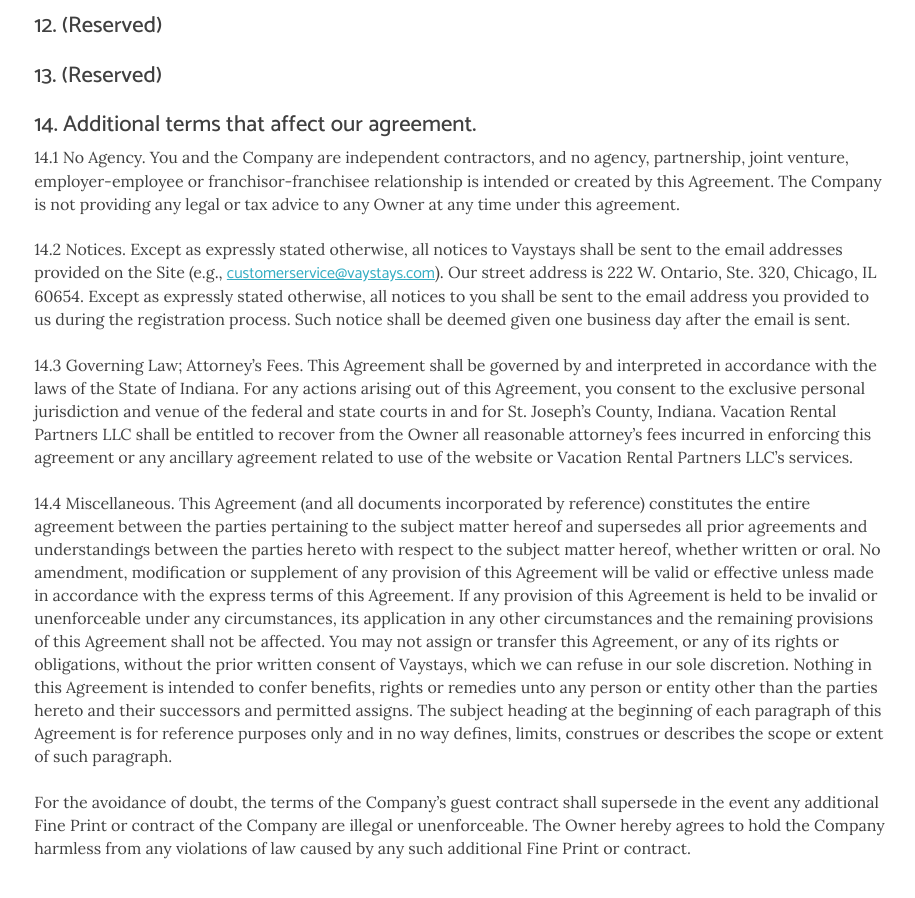
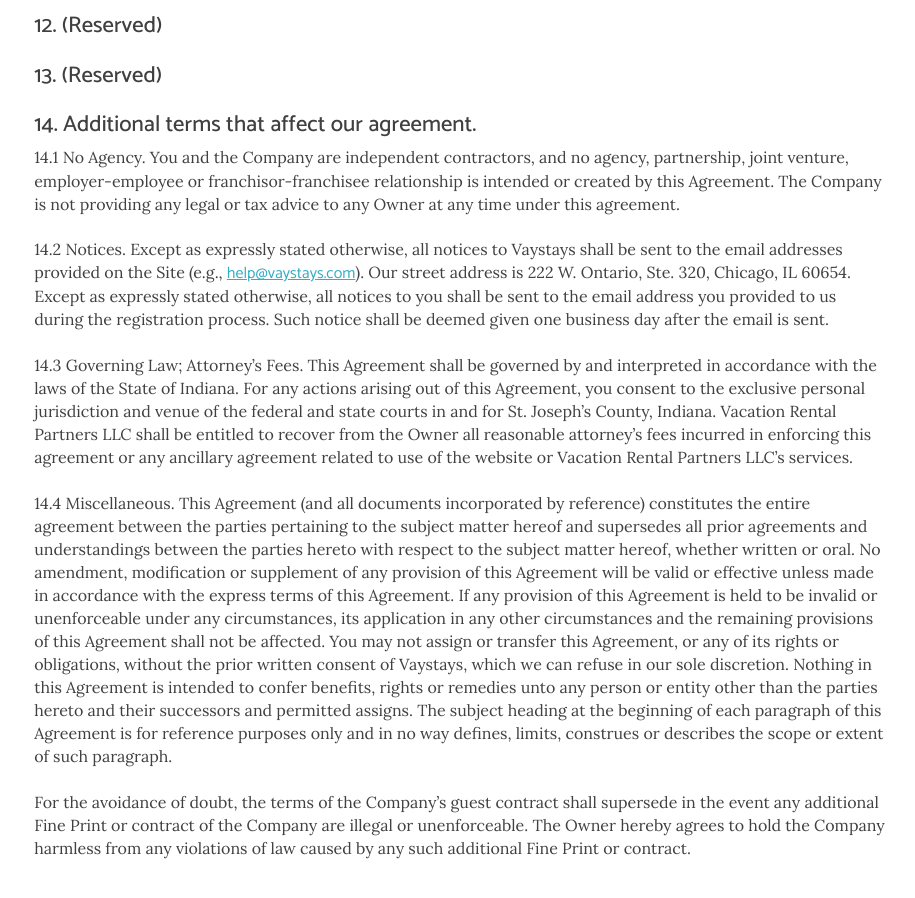
Before and after one commit to vaystays/vaystays-static, a Jekyll site: the page built from legal/owners-contract.md, in a window 1280 px wide and 900 px high, scrolled down 5804 px. Shown: the whole window, without its empty margins (363-1278 px from the left). Built offline with Jekyll 4.4.1, drawn with Linux system fonts in a browser that asks for light colours; a script that is not in the unit is left out; comment, search, counter and statistics services are not loaded.

Commit message:
Customer Service -> Help

```diff
--- a/_includes/nav.html
+++ b/_includes/nav.html
@@ -30,7 +30,7 @@
   </ul>
   <ul class="site-nav-contact">
     <li>
-      <a href="mailto:customerservice@vaystays.com" title="Email Vaystays customer service at customerservice@vaystays.com">customerservice@vaystays.com</a>
+      <a href="mailto:help@vaystays.com" title="Email Vaystays customer service at help@vaystays.com">help@vaystays.com</a>
     </li>
     <li>
       <a href="tel:18448297829" title="Call Vaystays customer service at 18448297829">1 (844) 829-7829</a>
--- a/_includes/preheader.html
+++ b/_includes/preheader.html
@@ -1,7 +1,7 @@
 <header class="site-preheader">
   <ul>
     <li>
-      <a href="mailto:customerservice@vaystays.com" title="Email Vaystays customer service at customerservice@vaystays.com">Email Customer Service</a>
+      <a href="mailto:help@vaystays.com" title="Email Vaystays customer service at help@vaystays.com">Email Customer Service</a>
     </li>
     <li>
       <a href="tel:18448297829" title="Call Vaystays customer service at 18448297829">1 (844) 829-7829</a>
--- a/_includes/software-page.html
+++ b/_includes/software-page.html
@@ -28,7 +28,7 @@
 <section class="highlight">
   <div class="wrapper">
     <h3>Questions</h3>
-    <p>Feel free to contact Chad at Chad@Vaystays.com, or reach out to our customer service department at <a href="mailto:customerservice@vaystays.com">customerservice@vaystays.com</a>.</p>
+    <p>Feel free to contact Chad at Chad@Vaystays.com, or reach out to our customer service department at <a href="mailto:help@vaystays.com">help@vaystays.com</a>.</p>
     <p>Otherwise...</p>
   </div>
 </section>
--- a/about/contact-us.html
+++ b/about/contact-us.html
@@ -16,7 +16,7 @@
   <section>
     <div class="wrapper feature-centered">
       <figure class="contact-mailer">
-        <form method="POST" action="http://formspree.io/customerservice@vaystays.com" novalidate>
+        <form method="POST" action="http://formspree.io/help@vaystays.com" novalidate>
           <div class="form-element">
             <label for="name">Full name</label>
             <input type="text" value="" name="name" class="required" placeholder="Jane Smith">
@@ -64,7 +64,7 @@
         </li>
         <li>
           <span class="contact-label">Email</span>
-          <a href="mailto:customerservice@vaystays.com" title="Email Vaystays customer service at customerservice@vaystays.com">customerservice@vaystays.com</a>
+          <a href="mailto:help@vaystays.com" title="Email Vaystays customer service at help@vaystays.com">help@vaystays.com</a>
         </li>
         <li>
           <span class="contact-label">Chat</span>
--- a/legal/owners-contract.md
+++ b/legal/owners-contract.md
@@ -146,7 +146,7 @@
 You and the Company are independent contractors, and no agency, partnership, joint venture, employer-employee or franchisor-franchisee relationship is intended or created by this Agreement. The Company is not providing any legal or tax advice to any Owner at any time under this agreement.
 
 *14.2 Notices.*
-Except as expressly stated otherwise, all notices to Vaystays shall be sent to the email addresses provided on the Site (e.g., 	[customerservice@vaystays.com](mailto:customerservice@vaystays.com)). Our street address is 222 W. Ontario, Ste. 320, Chicago, IL 60654. Except as expressly stated otherwise, all notices to you shall be sent to the email address you provided to us during the registration process. Such notice shall be deemed given one business day after the email is sent.
+Except as expressly stated otherwise, all notices to Vaystays shall be sent to the email addresses provided on the Site (e.g., 	[help@vaystays.com](mailto:help@vaystays.com)). Our street address is 222 W. Ontario, Ste. 320, Chicago, IL 60654. Except as expressly stated otherwise, all notices to you shall be sent to the email address you provided to us during the registration process. Such notice shall be deemed given one business day after the email is sent.
 
 *14.3 Governing Law; Attorney's Fees.*
 This Agreement shall be governed by and interpreted in accordance with the laws of the State of Indiana. For any actions arising out of this Agreement, you consent to the exclusive personal jurisdiction and venue of the federal and state courts in and for St. Joseph's County, Indiana. Vacation Rental Partners LLC shall be entitled to recover from the Owner all reasonable attorney's fees incurred in enforcing this agreement or any ancillary agreement related to use of the website or Vacation Rental Partners LLC's services.
```
Also changed, not shown: legal/privacy-policy.md (+1 -1 lines).
